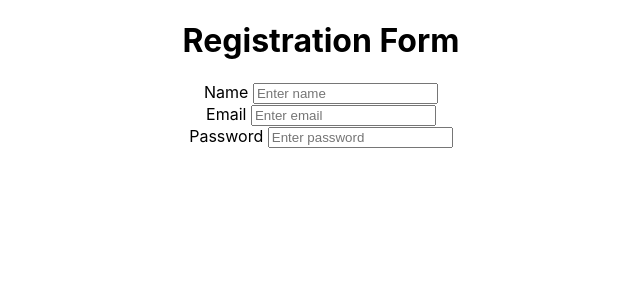
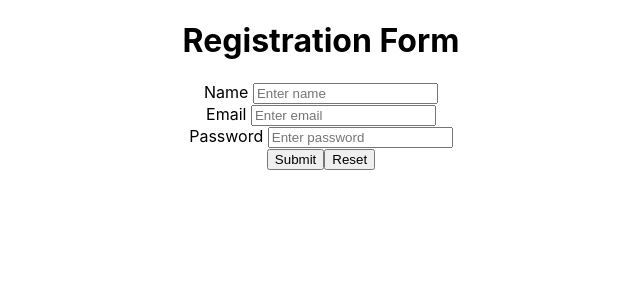
Before and after one commit to mhamza219/react_assignment, a React (Create React App) app: page / in a window 1280 px wide. Shown: the top 300 px of the page, without its empty margins (319-959 px from the left). Built offline with nearby package versions, Linux system fonts and the light colour scheme.

Commit message:
added reset submit button

```diff
--- a/src/components/Form.js
+++ b/src/components/Form.js
@@ -22,6 +22,11 @@ function Form() {
 				<input type='password' placeholder="Enter password" name="password" id="password"></input>
 			</div>
 
+			<div>
+				<button type='submit'>Submit</button>
+				<button type='reset'>Reset</button>
+			</div>
+
 
 		</form>
 
```
